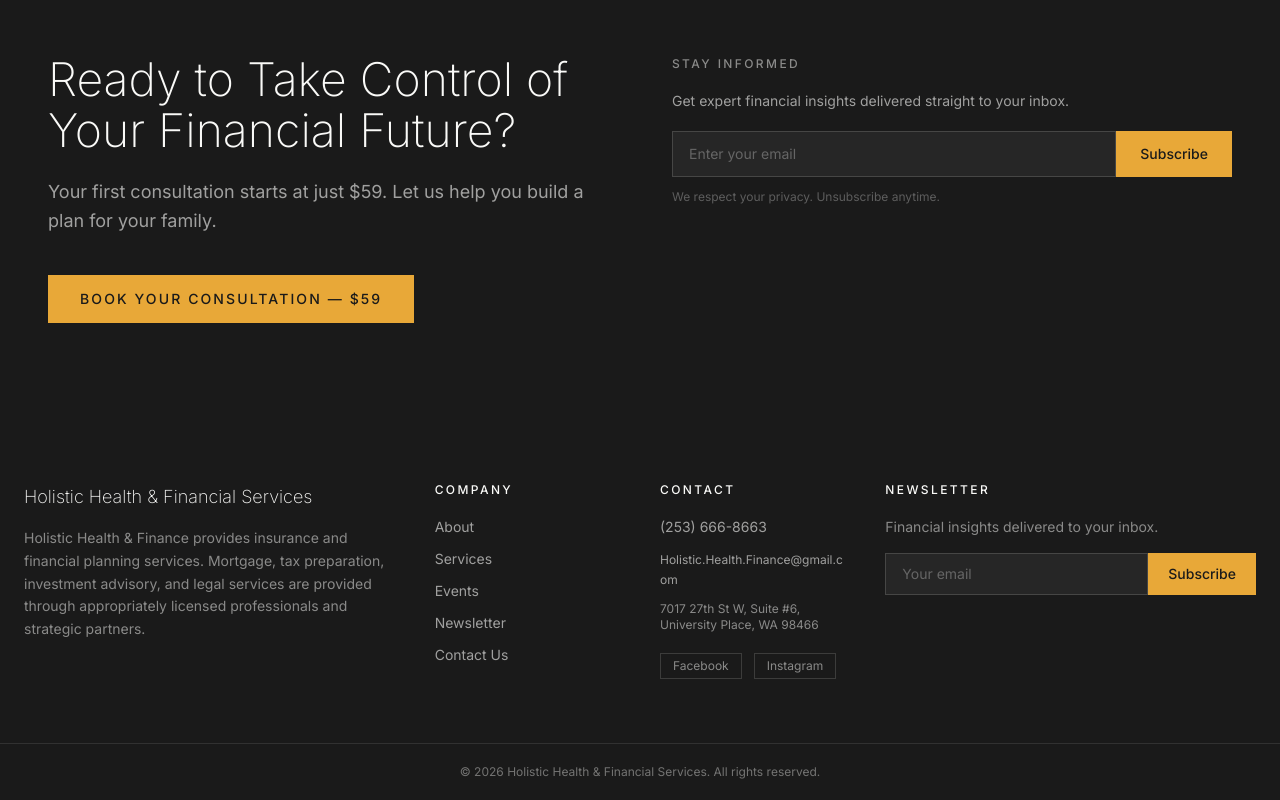
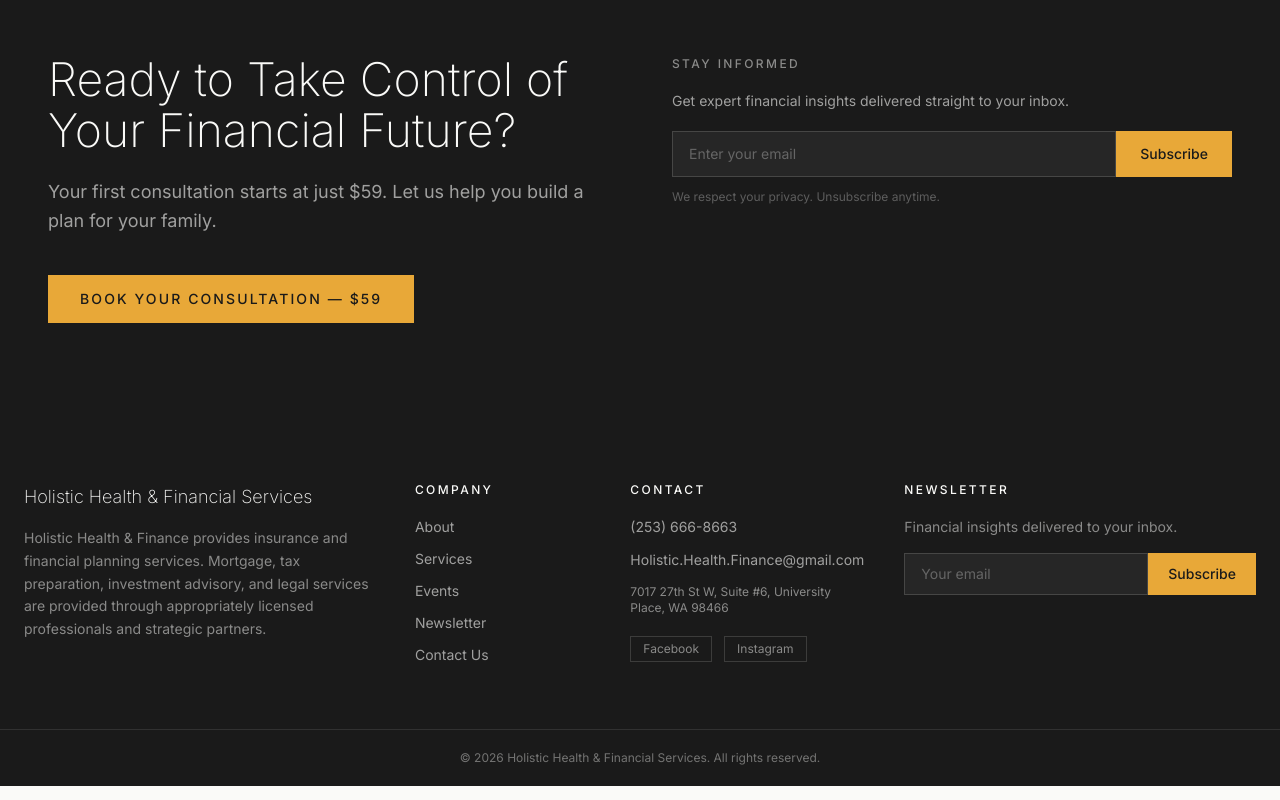
Before and after one commit to jjsupreme7/holistic-finance-site, a Next.js app: page / in a window 1280 px wide. Shown: the part 5010-5810 px from the top of the page. Built offline with nearby package versions, Linux system fonts and the light colour scheme; no server answers.

Commit message:
Fix email wrapping in contact sections

```diff
--- a/app/contact/page.tsx
+++ b/app/contact/page.tsx
@@ -215,7 +215,14 @@ export default function ContactPage() {
                       {
                         iconName: "email" as const,
                         label: "Email",
-                        content: <a href={`mailto:${CONTACT.email}`} className="text-foreground no-underline hover:text-accent transition-colors break-all text-sm font-medium">{CONTACT.email}</a>,
+                        content: (
+                          <a
+                            href={`mailto:${CONTACT.email}`}
+                            className="text-foreground no-underline hover:text-accent transition-colors break-words text-sm font-medium leading-relaxed"
+                          >
+                            {CONTACT.email}
+                          </a>
+                        ),
                       },
                       {
                         iconName: "office" as const,
--- a/components/layout/Footer.tsx
+++ b/components/layout/Footer.tsx
@@ -82,7 +82,10 @@ export default function Footer() {
               </a>
             </li>
             <li>
-              <a href={`mailto:${CONTACT.email}`} className="text-background/60 no-underline hover:text-accent transition-colors break-all text-xs">
+              <a
+                href={`mailto:${CONTACT.email}`}
+                className="text-background/60 no-underline hover:text-accent transition-colors break-words text-sm leading-relaxed"
+              >
                 {CONTACT.email}
               </a>
             </li>
```
